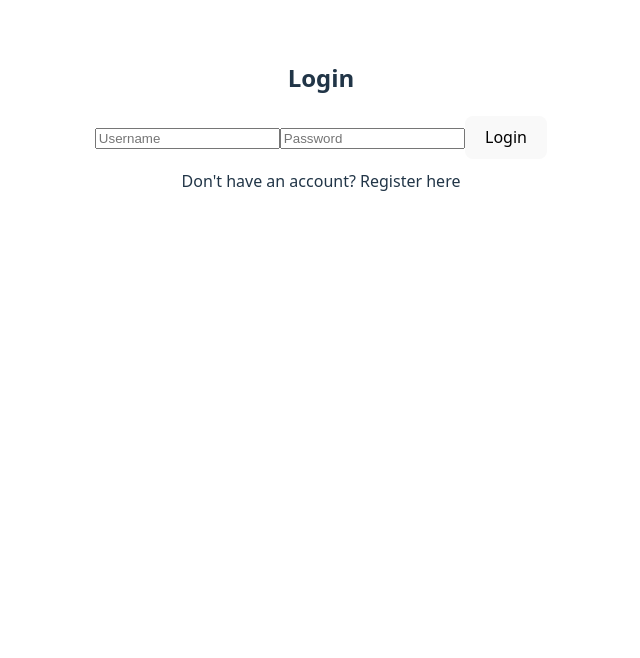
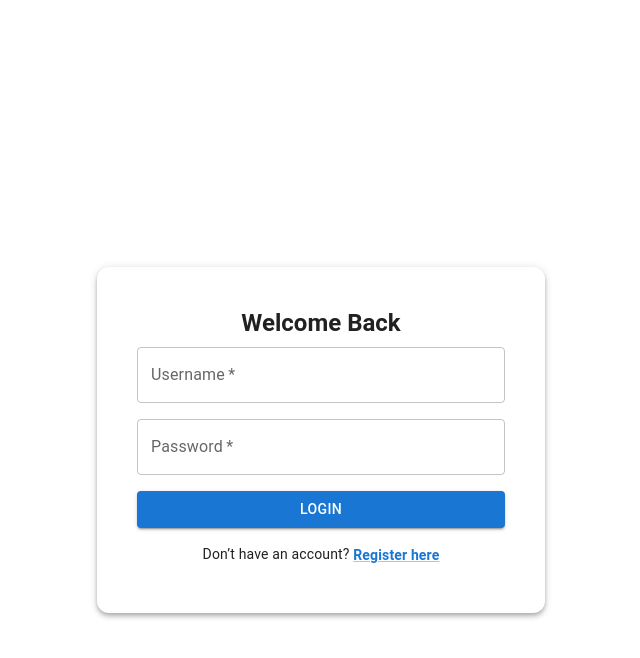
Before and after one commit to BUMETCS673/cs673olf25project-cs673olf25_team1, a React (Vite) app in the folder chit-chat-ui/: page /login in a window 1280 px wide. Shown: the top 658 px of the page, without its empty margins (319-959 px from the left). Built offline with nearby package versions, Linux system fonts and the light colour scheme; no server answers.

Commit message:
redesign login page

```diff
--- a/chit-chat-ui/src/pages/Login.tsx
+++ b/chit-chat-ui/src/pages/Login.tsx
@@ -2,6 +2,16 @@
 import React, { useState } from "react";
 import axios from "axios";
 import { useNavigate } from "react-router-dom";
+import {
+  Box,
+  Button,
+  Card,
+  CardContent,
+  TextField,
+  Typography,
+  Link,
+  Stack,
+} from "@mui/material";
 
 type LoginProps = {
   onLogin: (username: string) => void;
@@ -61,41 +71,109 @@ export default function Auth({ onLogin }: LoginProps) {
     }
   };
 
+
+
   return (
-    <div className="auth-page">
-      <h2>{isRegistering ? "Register" : "Login"}</h2>
-      <form onSubmit={handleSubmit}>
+    <Box
+      display="flex"
+      justifyContent="center"
+      alignItems="center"
+      minHeight="100vh"
+    >
+      <Card sx={{ width: 400, p: 3, boxShadow: 4, borderRadius: 3 }}>
+        <CardContent>
+          <Typography
+            variant="h5"
+            textAlign="center"
+            fontWeight="bold"
+            gutterBottom
+          >
+            {isRegistering ? "Create Account" : "Welcome Back"}
+          </Typography>
+
+          <Box component="form" onSubmit={handleSubmit}>
+            <Stack spacing={2}>
               {isRegistering && (
-          <input
-            type="text"
-            placeholder="Full Name"
+                <TextField
+                  label="Full Name"
+                  variant="outlined"
                   value={fullname}
                   onChange={(e) => setFullname(e.target.value)}
                   required
+                  fullWidth
                 />
               )}
-        <input
-          type="text"
-          placeholder="Username"
+
+              <TextField
+                label="Username"
+                variant="outlined"
                 value={username}
                 onChange={(e) => setUsername(e.target.value)}
                 required
+                fullWidth
               />
-        <input
+
+              <TextField
+                label="Password"
+                variant="outlined"
                 type="password"
-          placeholder="Password"
                 value={password}
                 onChange={(e) => setPassword(e.target.value)}
                 required
+                fullWidth
               />
-        {error && <p className="error">{error}</p>}
-        <button type="submit">{isRegistering ? "Register" : "Login"}</button>
-      </form>
-      <p onClick={toggleMode} style={{ cursor: "pointer", marginTop: "10px" }}>
-        {isRegistering
-          ? "Already have an account? Login here"
-          : "Don't have an account? Register here"}
-      </p>
-    </div>
+
+              <Button
+                type="submit"
+                variant="contained"
+                color="primary"
+                fullWidth
+                sx={{ mt: 1 }}
+              >
+                {isRegistering ? "Register" : "Login"}
+              </Button>
+            </Stack>
+          </Box>
+
+          {error && (
+            <Typography color="error" variant="body2" textAlign="center" pt={2}>
+              {error}
+            </Typography>
+          )}
+
+          <Typography
+            variant="body2"
+            textAlign="center"
+            mt={2}
+          >
+            {isRegistering ? (
+              <>
+                Already have an account?{" "}
+                <Link
+                  component="button"
+                  variant="body2"
+                  onClick={toggleMode}
+                  sx={{ fontWeight: 600 }}
+                >
+                  Login here
+                </Link>
+              </>
+            ) : (
+              <>
+                Don’t have an account?{" "}
+                <Link
+                  component="button"
+                  variant="body2"
+                  onClick={toggleMode}
+                  sx={{ fontWeight: 600 }}
+                >
+                  Register here
+                </Link>
+              </>
+            )}
+          </Typography>
+        </CardContent>
+      </Card>
+    </Box>
   );
 }
```
Lines whose indentation alone changed are shown as unchanged.
